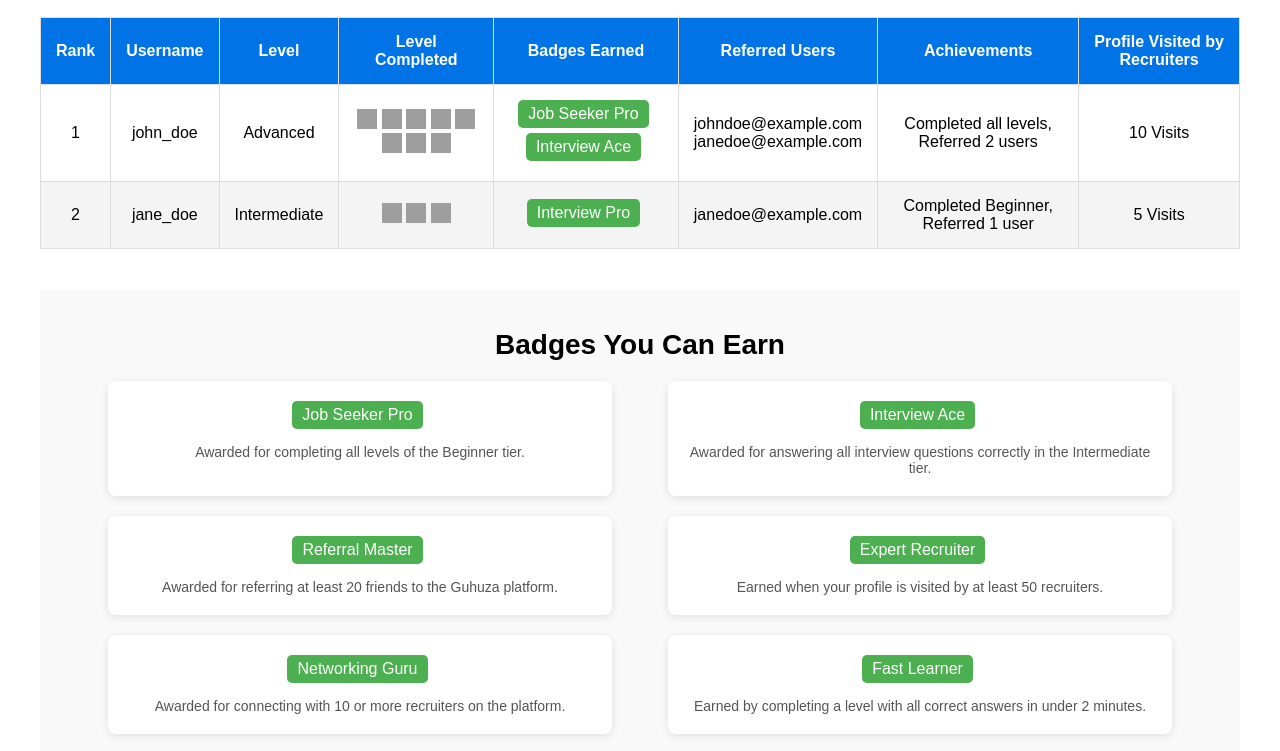
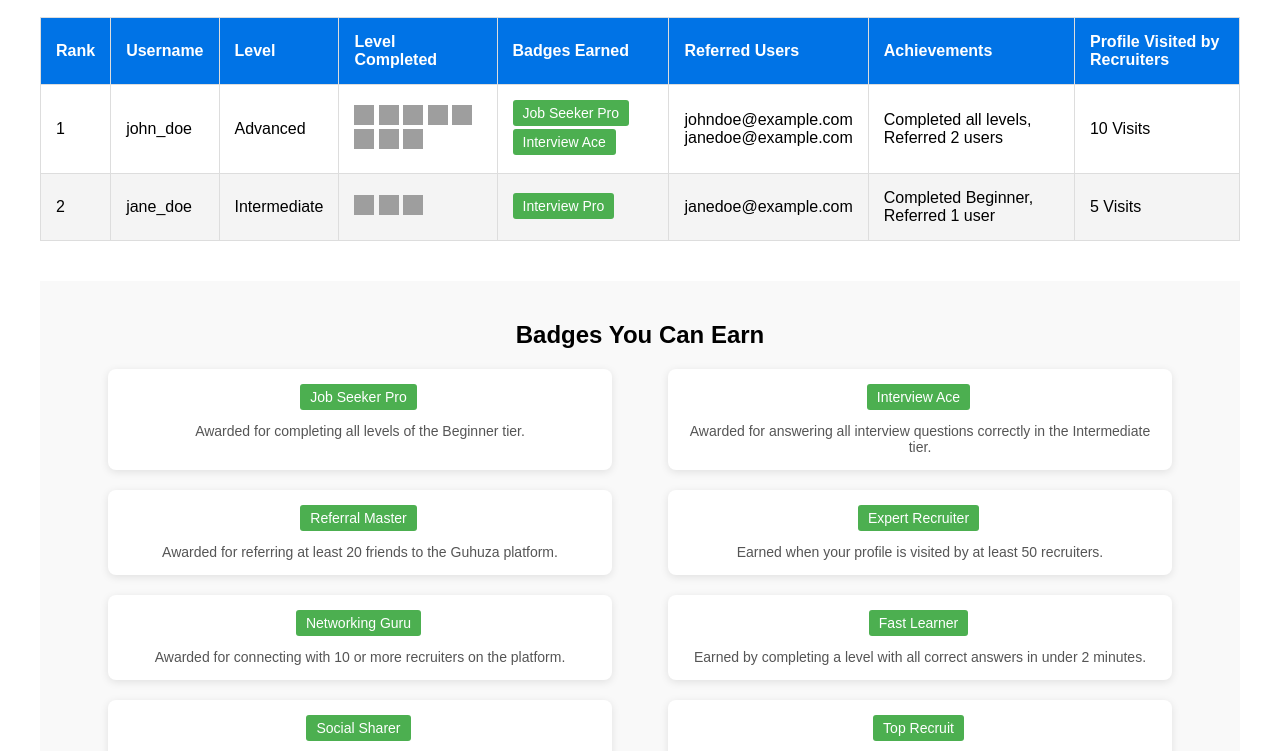
Before and after one commit to Simplemart17/Guhuza, a website: page UI/leaderboard.html in a window 1280 px wide. Shown: the part 155-906 px from the top of the page. Drawn offline with Linux system fonts and the light colour scheme; grey boxes are pictures that could not be loaded.

Commit message:
leaderboard responsive css

```diff
--- a/UI/style/leaderboard.css
+++ b/UI/style/leaderboard.css
@@ -1,11 +1,11 @@
 /* Leaderboard Styles */
 .leaderboard-container {
-    padding: 40px;
+    padding: 20px;
     background-color: #ffffff;
 }
 
 .leaderboard h1 {
-    font-size: 36px;
+    font-size: 28px;
     text-align: center;
     margin-bottom: 20px;
 }
@@ -13,20 +13,19 @@
 .leaderboard-table {
     width: 100%;
     border-collapse: collapse;
-    text-align: center;
+    text-align: left;
     margin-bottom: 40px;
 }
 
 .leaderboard-table th, .leaderboard-table td {
-    padding: 15px;
+    padding: 10px;
     border: 1px solid #ddd;
-    font-size: 16px;
+    font-size: 14px;
 }
 
 .leaderboard-table th {
     background-color: #0073e6;
     color: white;
-
 }
 
 .leaderboard-table tbody tr:nth-child(even) {
@@ -34,8 +33,8 @@
 }
 
 .stars img {
-    width: 20px;
-    height: 20px;
+    width: 15px;
+    height: 15px;
 }
 
 /* Badges */
@@ -43,35 +42,35 @@
     display: inline-block;
     background-color: #4CAF50;
     color: white;
-    padding: 5px 10px;
-    border-radius: 5px;
-    margin-right: 5px;  /* Horizontal space between badges */
-    margin-bottom: 5px; /* Vertical space between badges */
+    padding: 3px 6px;
+    border-radius: 3px;
+    margin-right: 3px;
+    margin-bottom: 3px;
+    font-size: 12px;
 }
 
 /* Badge Description Section */
 .badge-description {
-    padding: 40px;
+    padding: 20px;
     background-color: #f9f9f9;
-    margin-top: 40px;
+    margin-top: 20px;
 }
 
 .badge-description h2 {
-    font-size: 28px;
+    font-size: 24px;
     margin-bottom: 20px;
     text-align: center;
 }
 
 .badge-list {
     display: flex;
-    flex-wrap: wrap;
-    justify-content: space-around;
+    flex-direction: column;
 }
 
 .badge-item {
-    width: 45%;
+    width: 100%;
     margin-bottom: 20px;
-    padding: 20px;
+    padding: 15px;
     background-color: #fff;
     border-radius: 8px;
     box-shadow: 0 2px 8px rgba(0, 0, 0, 0.1);
@@ -84,27 +83,76 @@
     color: #555;
 }
 
-
 /* Share Game Buttons */
 .share-game {
     text-align: center;
 }
 
 .share-game h2 {
-    font-size: 24px;
-    margin-bottom: 20px;
+    font-size: 20px;
+    margin-bottom: 15px;
 }
 
 .share-game button {
     background-color: #0073e6;
     color: white;
-    padding: 10px 20px;
+    padding: 8px 16px;
     margin: 5px;
     border: none;
     border-radius: 5px;
     cursor: pointer;
+    font-size: 14px;
 }
 
 .share-game button:hover {
     background-color: #005bb5;
 }
+
+/* Responsive styles */
+@media screen and (min-width: 768px) {
+    .leaderboard-container {
+        padding: 40px;
+    }
+
+    .leaderboard h1 {
+        font-size: 36px;
+    }
+
+    .leaderboard-table th, .leaderboard-table td {
+        padding: 15px;
+        font-size: 16px;
+    }
+
+    .stars img {
+        width: 20px;
+        height: 20px;
+    }
+
+    .badge {
+        padding: 5px 10px;
+        font-size: 14px;
+    }
+
+    .badge-description {
+        padding: 40px;
+    }
+
+    .badge-list {
+        flex-direction: row;
+        flex-wrap: wrap;
+        justify-content: space-around;
+    }
+
+    .badge-item {
+        width: 45%;
+    }
+
+    .share-game h2 {
+        font-size: 24px;
+    }
+
+    .share-game button {
+        padding: 10px 20px;
+        font-size: 16px;
+    }
+}
```
